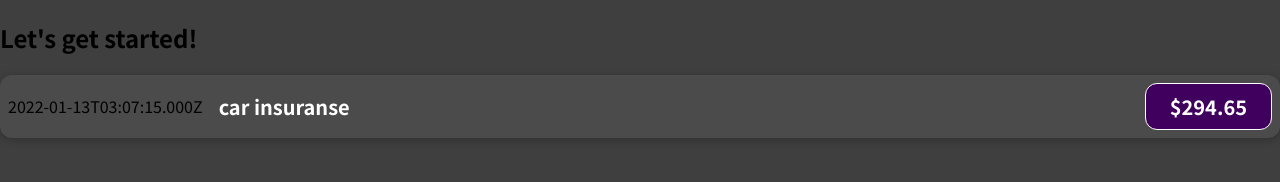
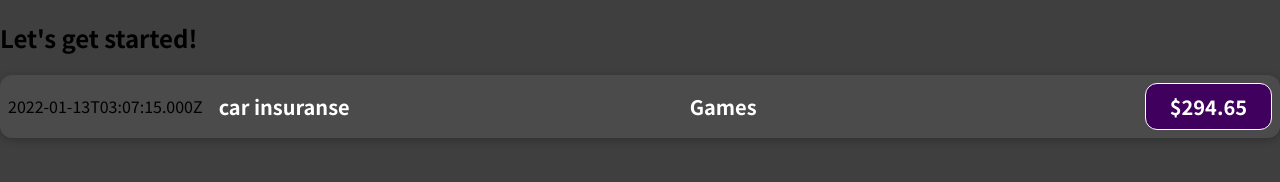
Before and after one commit to arfath2/ReactFrist, a JavaScript app: page / in a window 1280 px wide. Shown: the top 182 px of the page. Built offline with nearby package versions, Linux system fonts and the light colour scheme.

Commit message:
LocationOfExpenditure

```diff
--- a/src/components/ExpenseItem.js
+++ b/src/components/ExpenseItem.js
@@ -4,12 +4,14 @@ function ExpenseItem() {
     const expenseDate = new Date();
     const expenseTitle = 'car insuranse';
     const expensePrize = 294.65;
+    const LocationOfExpenditure = 'Games';
 
     return (
         <div className='expense-item'>
             <div>{expenseDate.toISOString()}</div>
             <div className='expense-item__description'>
                 <h2>{expenseTitle}</h2>
+                <h2>{LocationOfExpenditure}</h2>
                 <div className='expense-item__price'>${expensePrize}</div>
             </div>
         </div>
```
Also changed, not shown: 1 other file (tests, documents, lock files or other folders).
